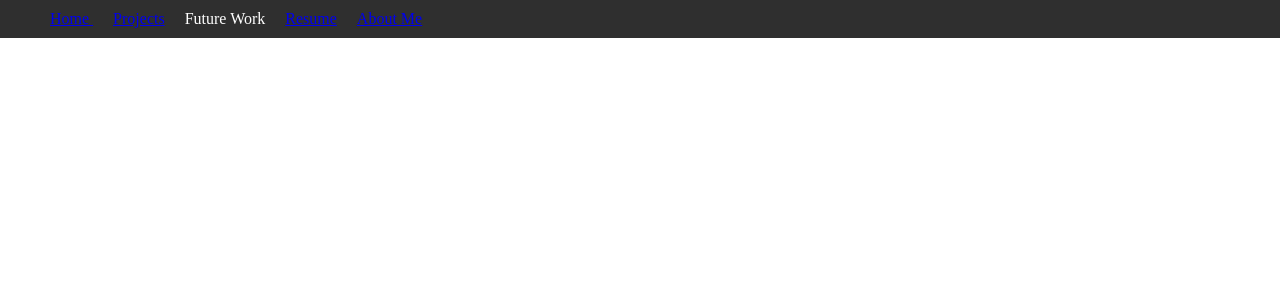
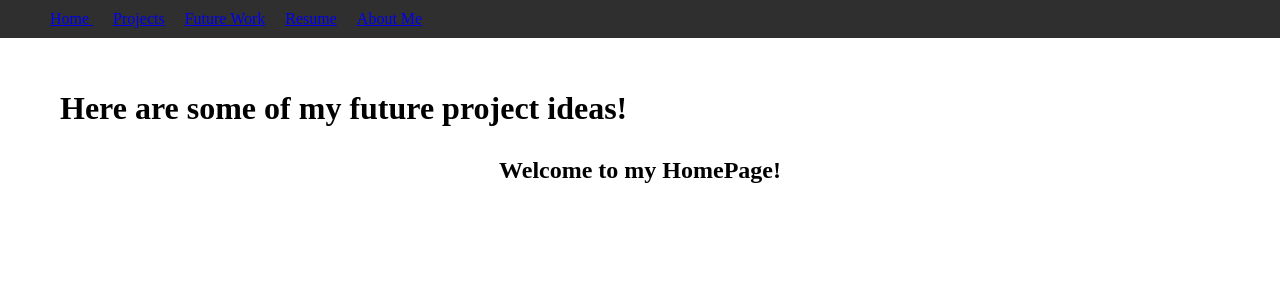
Before and after one commit to drking445/PersonalWebsite, a React (Create React App) app in the folder site/: page /future in a window 1280 px wide. Shown: the top 300 px of the page. Built offline with nearby package versions, Linux system fonts and the light colour scheme.

Commit message:
Added Future Work

```diff
--- /dev/null
+++ b/site/src/FutureWork/index.jsx
@@ -0,0 +1,18 @@
+import React from 'react';
+class FutureWork extends React.Component {
+
+    render() {
+        return (
+
+            <html>
+            <body>
+            <title>Future Work</title>
+            <h1>Here are some of my future project ideas!</h1>
+            <h2>Welcome to my HomePage!</h2>
+            </body>
+            </html>
+        );
+    }
+}
+
+export default FutureWork;
--- a/site/src/NavBar/index.jsx
+++ b/site/src/NavBar/index.jsx
@@ -10,7 +10,7 @@ const NavBar = () => (
     <ul className="container-fluid bg-4 text-center">
         <li className={"nav"}><Link to={'/'}>Home </Link></li>
         <li className={"nav"}><Link to='/projects'>Projects</Link></li>
-        <li className={"nav"}>Future Work</li>
+        <li className={"nav"}><Link to={'/future'}>Future Work</Link></li>
         <li className={"nav"}><Link to={'/resume'}>Resume</Link></li>
         <li className={"nav"}><Link to={'/about'}>About Me </Link></li>
     </ul>
--- a/site/src/Route.js
+++ b/site/src/Route.js
@@ -5,6 +5,7 @@ import HomePage from './HomePage';
 import Resume from './Resume';
 import About from './About Me';
 import Nav from './NavBar';
+import FutureWork from './FutureWork';
 
 const Routes = () => (
     <main>
@@ -14,6 +15,7 @@ const Routes = () => (
         <Route exact path='/projects' component={Projects}/>
         <Route exact path='/resume' component={Resume}/>
         <Route exact path='/about' component={About}/>
+        <Route exact path='/future' component={FutureWork}/>
     </Switch>
     </main>
 )
```
